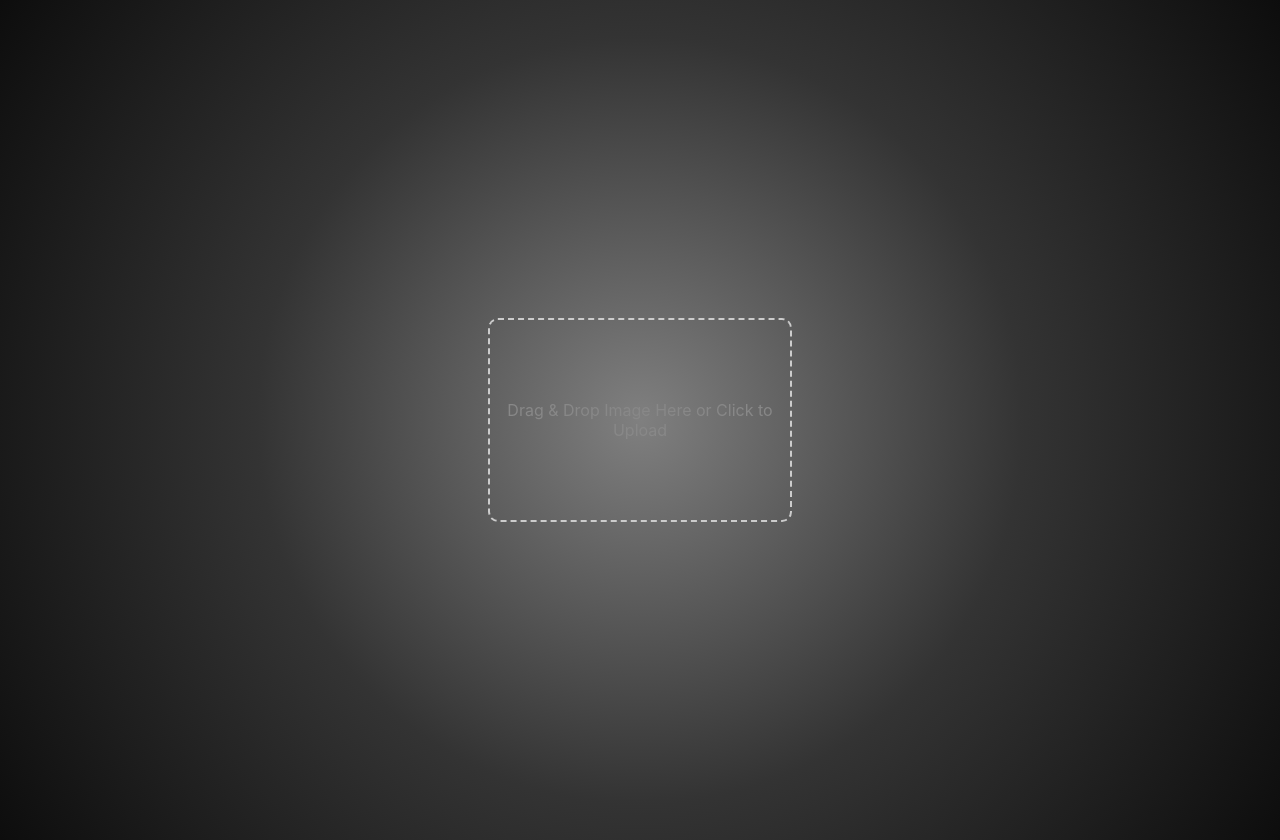
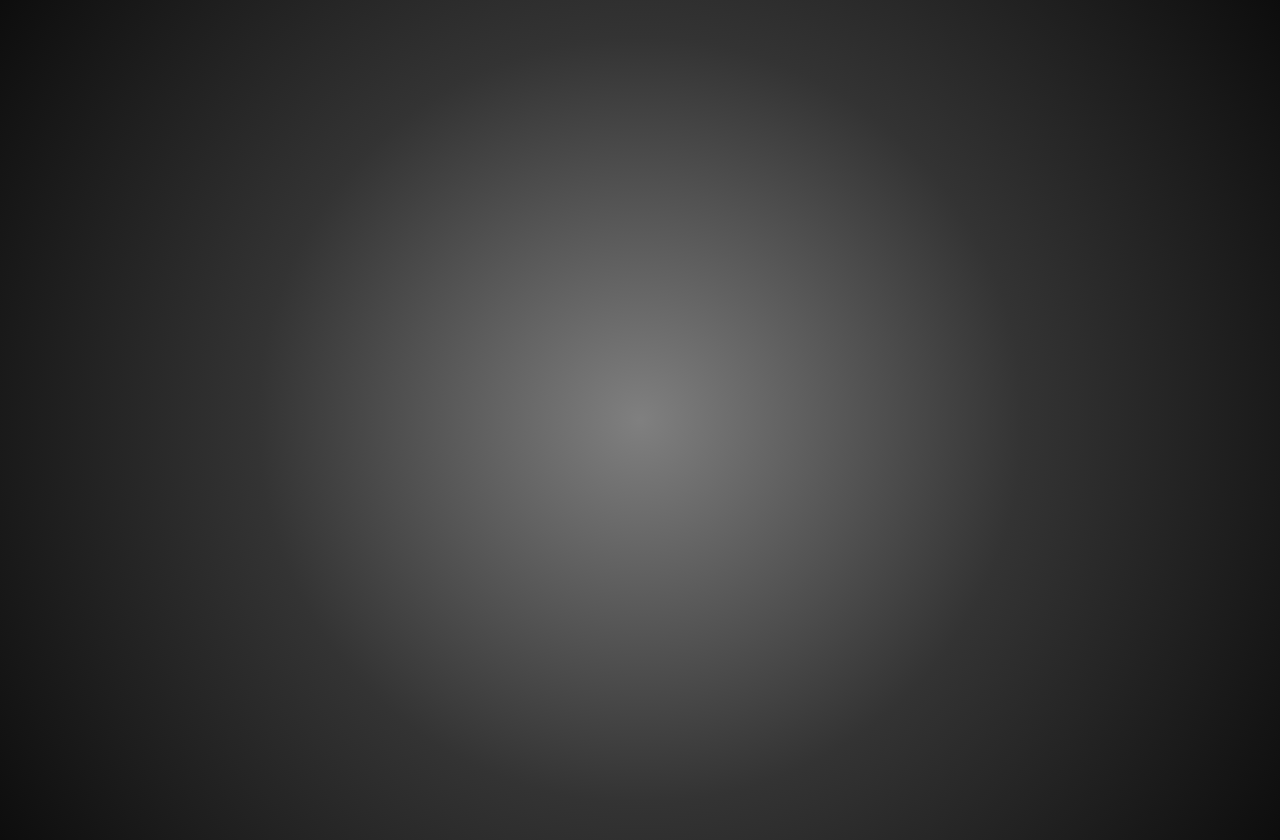
Before and after one commit to mjlynch123/image-shadow-generator, a React (Create React App) app: page / in a window 1280 px wide. Built offline with nearby package versions, Linux system fonts and the light colour scheme.

Commit message:
Made drag and drop form the size of the window

```diff
--- a/src/App.css
+++ b/src/App.css
@@ -1,13 +1,18 @@
 body {
   box-sizing: border-box;
   background-color: #0d0d0d;
-
 }
 
+body.dragging {
+  background-color: rgba(0, 0, 0, 0.1);
+  /* Light overlay */
+  transition: background-color 0.3s ease-in-out;
+}
+
+
 .upload-form {
-  width: 300px;
-  height: 200px;
-  border: 2px dashed #ccc;
+  width: 100vw;
+  height: 100vh;
   border-radius: 10px;
   display: flex;
   align-items: center;
@@ -16,7 +21,9 @@ body {
   font-size: 16px;
   color: #888;
   position: relative;
+  top: -20px;
   cursor: pointer;
+  z-index: 1;
 }
 
 .upload-form input[type="file"] {
@@ -28,7 +35,6 @@ body {
 }
 
 .upload-form::before {
-  content: "Drag & Drop Image Here or Click to Upload";
   pointer-events: none;
 }
 
@@ -43,8 +49,13 @@ body {
 }
 
 .image-container {
+  position: absolute;
+  top: 50%;
+  left: 50%;
+  transform: translate(-50%, -50%);
   background-color: transparent;
   border-radius: 15px;
+  z-index: 0;
 }
 
 .image-container img {
```
Also changed, not shown: src/App.js (+27 -0 lines).
